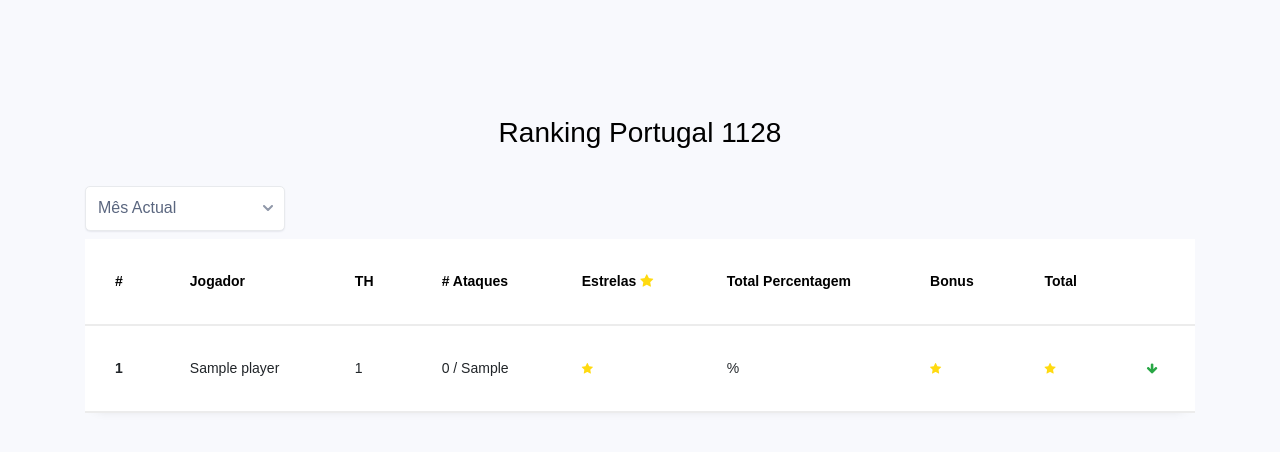
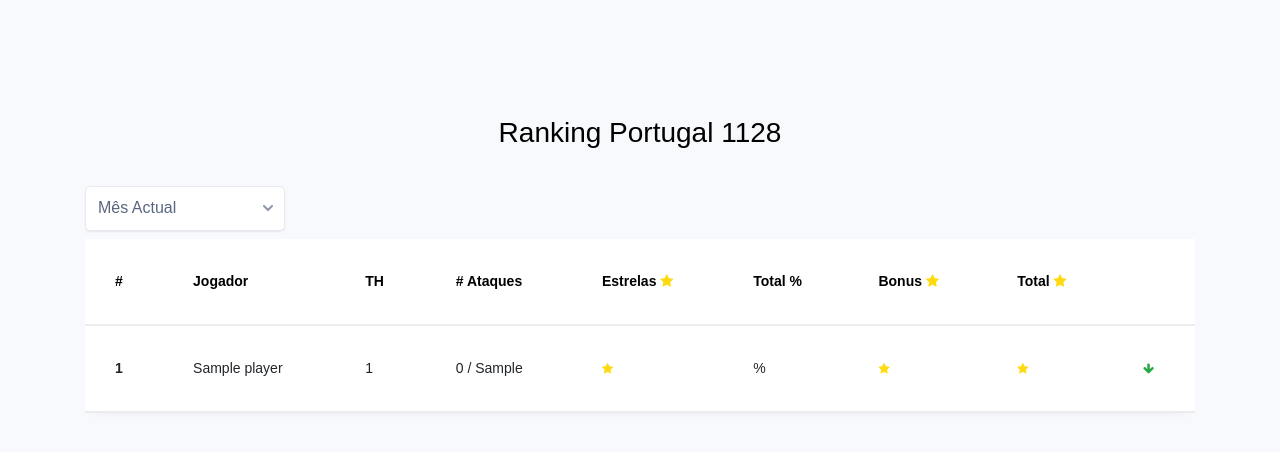
Before and after one commit to josecvcsilva/coc-leaderboard, a Django app: template templates/leaderboard.html in a window 1280 px wide. Shown: the top 452 px of the page. Run offline with Django 5.2, Linux system fonts and the light colour scheme; tables that the repository leaves empty hold one stand-in row (values such as "Sample post"); the template is opened without the code that fills it: values that come from a table or form of the project are taken from there, most other values are stand-ins (such as "Sample title", 1, 10 or a date in 2020); some libraries are stand-ins or nearby versions.

Commit message:
minor changes in frontend

```diff
--- a/templates/leaderboard.html
+++ b/templates/leaderboard.html
@@ -47,9 +47,9 @@
                                 <th>TH</th>
                                 <th># Ataques</th>
                                 <th>Estrelas <i class="fa fa-star" aria-hidden="true"></i></th>
-                                <th>Total Percentagem</th>
-                                <th>Bonus</th>
-                                <th>Total</th>
+                                <th>Total %</th>
+                                <th>Bonus <i class="fa fa-star" aria-hidden="true"></i></th>
+                                <th>Total <i class="fa fa-star" aria-hidden="true"></i></th>
                                 <th>&nbsp;</th>
                             </tr>
                         </thead>
@@ -86,7 +86,7 @@
                                                     <th>{{ forloop.counter }}</th>
                                                     <td>{{ attack.defender_name }}</td>
                                                     <td>{{ attack.defender_town_hall_level }}</td>
-                                                    <td>{{ attack.destruction }}</td>
+                                                    <td>{{ attack.destruction }} %</td>
                                                     <td>{{ attack.stars }} <i class="fa fa-star" aria-hidden="true"></i></td>
                                                     <td>{{ attack.bonus_stars }} <i class="fa fa-star" aria-hidden="true"></i></td>
                                                     <td>{{ attack.stars|add:attack.bonus_stars }} <i class="fa fa-star" aria-hidden="true"></i></td>
```
